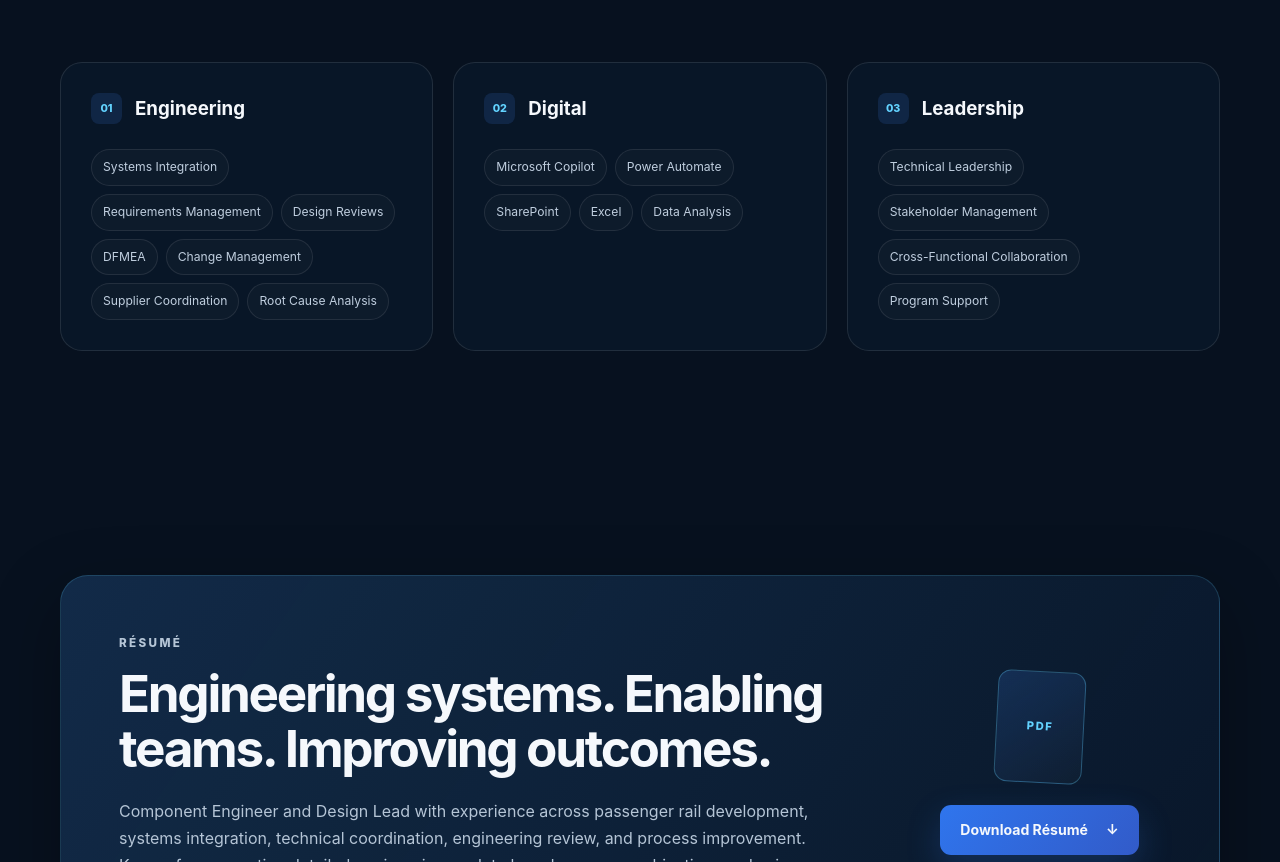
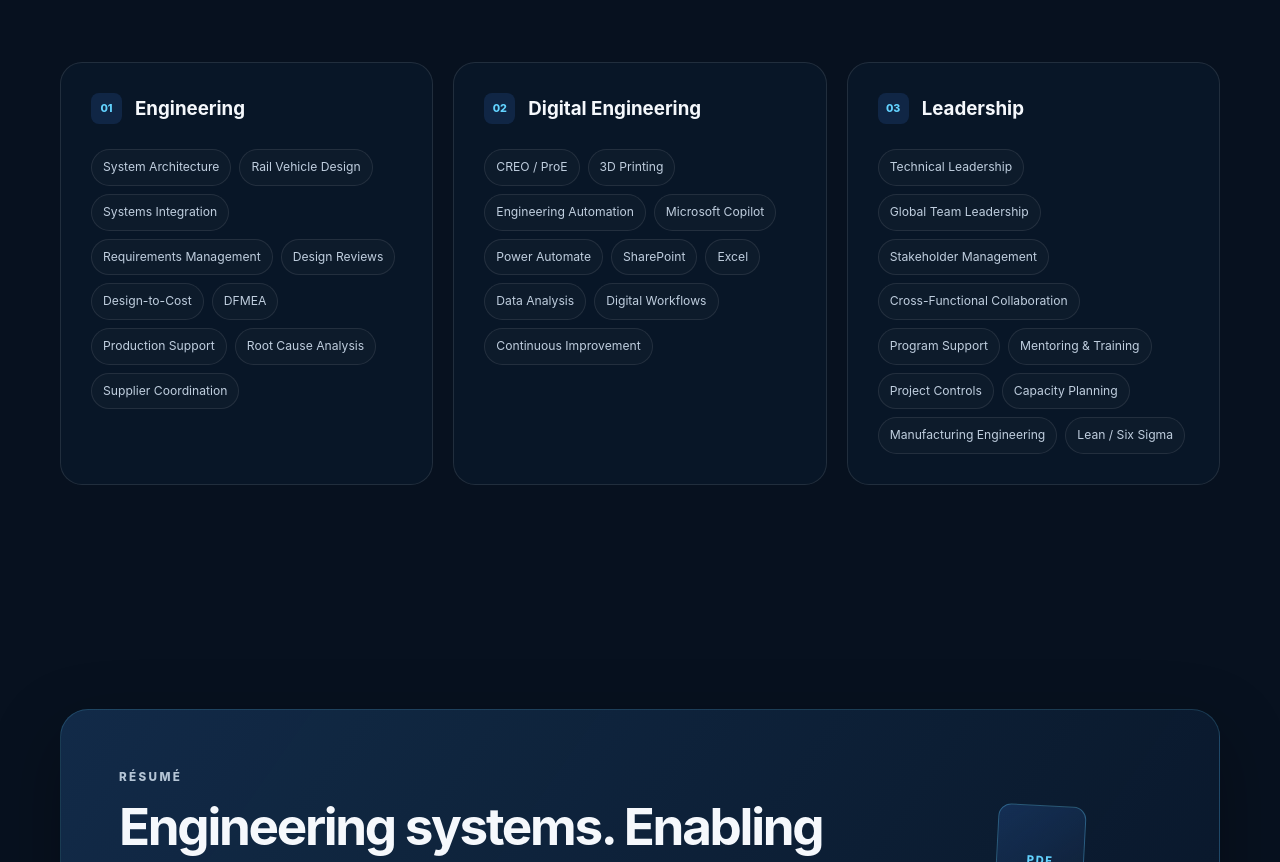
Before and after one commit to phillipliems/phillipliems.github.io, a plain HTML site: page index.html in a window 1280 px wide. Shown: the part 6366-7228 px from the top of the page. Drawn offline with Linux system fonts and the light colour scheme.

Commit message:
Update index.html

```diff
--- a/index.html
+++ b/index.html
@@ -357,11 +357,75 @@ My approach combines strong engineering fundamentals with a passion for continuo
 
     <section class="section container" id="skills">
       <div class="section-heading centered reveal"><p class="kicker">Capabilities</p><h2>A multidisciplinary engineering toolkit.</h2></div>
-      <div class="skills-grid">
-        <article class="skill-group reveal"><div class="skill-heading"><span>01</span><h3>Engineering</h3></div><div class="skill-cloud"><span>Systems Integration</span><span>Requirements Management</span><span>Design Reviews</span><span>DFMEA</span><span>Change Management</span><span>Supplier Coordination</span><span>Root Cause Analysis</span></div></article>
-        <article class="skill-group reveal" data-delay="80"><div class="skill-heading"><span>02</span><h3>Digital</h3></div><div class="skill-cloud"><span>Microsoft Copilot</span><span>Power Automate</span><span>SharePoint</span><span>Excel</span><span>Data Analysis</span></div></article>
-        <article class="skill-group reveal" data-delay="160"><div class="skill-heading"><span>03</span><h3>Leadership</h3></div><div class="skill-cloud"><span>Technical Leadership</span><span>Stakeholder Management</span><span>Cross-Functional Collaboration</span><span>Program Support</span></div></article>
-      </div>
+<div class="skills-grid">
+
+    <article class="skill-group reveal">
+
+        <div class="skill-heading">
+            <span>01</span>
+            <h3>Engineering</h3>
+        </div>
+
+        <div class="skill-cloud">
+            <span>System Architecture</span>
+            <span>Rail Vehicle Design</span>
+            <span>Systems Integration</span>
+            <span>Requirements Management</span>
+            <span>Design Reviews</span>
+            <span>Design-to-Cost</span>
+            <span>DFMEA</span>
+            <span>Production Support</span>
+            <span>Root Cause Analysis</span>
+            <span>Supplier Coordination</span>
+        </div>
+
+    </article>
+
+    <article class="skill-group reveal" data-delay="80">
+
+        <div class="skill-heading">
+            <span>02</span>
+            <h3>Digital Engineering</h3>
+        </div>
+
+        <div class="skill-cloud">
+            <span>CREO / ProE</span>
+            <span>3D Printing</span>
+            <span>Engineering Automation</span>
+            <span>Microsoft Copilot</span>
+            <span>Power Automate</span>
+            <span>SharePoint</span>
+            <span>Excel</span>
+            <span>Data Analysis</span>
+            <span>Digital Workflows</span>
+            <span>Continuous Improvement</span>
+        </div>
+
+    </article>
+
+    <article class="skill-group reveal" data-delay="160">
+
+        <div class="skill-heading">
+            <span>03</span>
+            <h3>Leadership</h3>
+        </div>
+
+        <div class="skill-cloud">
+            <span>Technical Leadership</span>
+            <span>Global Team Leadership</span>
+            <span>Stakeholder Management</span>
+            <span>Cross-Functional Collaboration</span>
+            <span>Program Support</span>
+            <span>Mentoring & Training</span>
+            <span>Project Controls</span>
+            <span>Capacity Planning</span>
+            <span>Manufacturing Engineering</span>
+            <span>Lean / Six Sigma</span>
+        </div>
+
+    </article>
+
+</div>
     </section>
 
     <section class="section container" id="resume">
```
